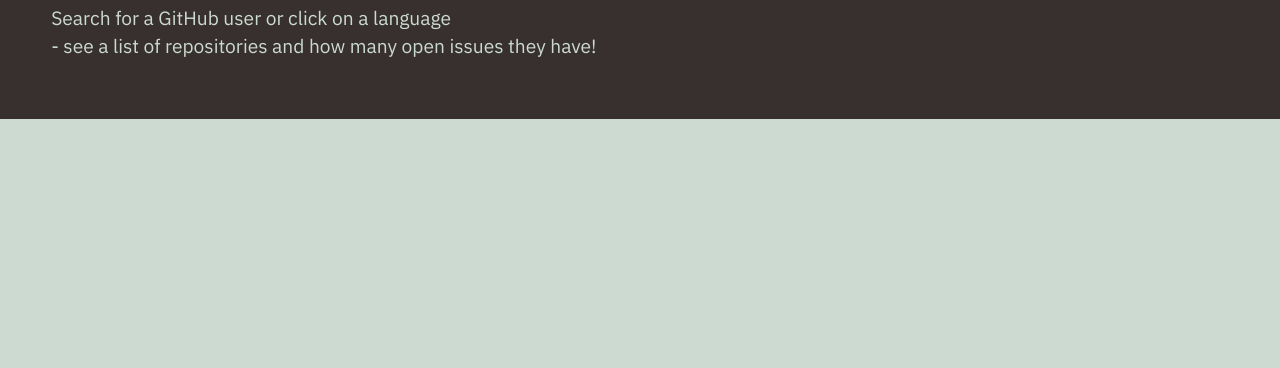
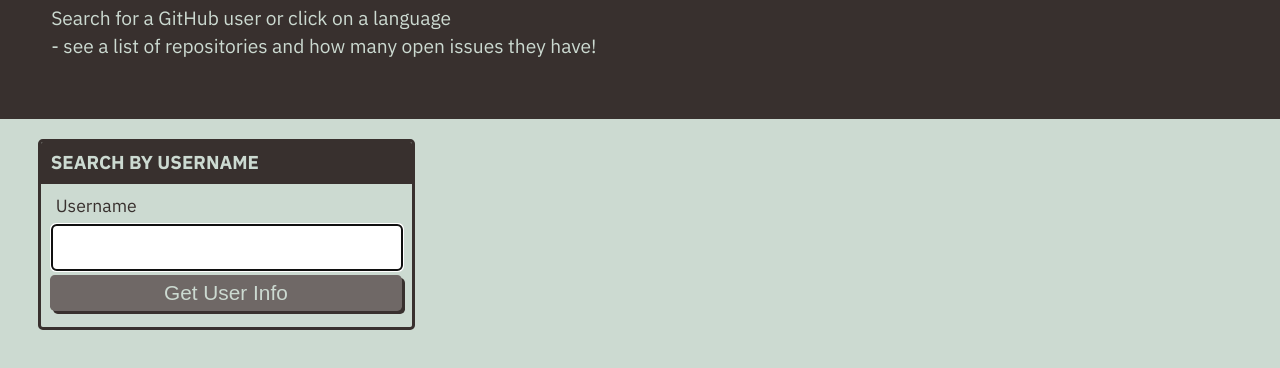
Before and after one commit to ladystephani/Open-source-work, a plain HTML site: page index.html in a window 1280 px wide. Shown: the part 114-482 px from the top of the page. Drawn offline with Linux system fonts and the light colour scheme; no server answers.

Commit message:
Add search form

```diff
--- a/assets/js/homepage.js
+++ b/assets/js/homepage.js
@@ -8,6 +8,5 @@ const getUserRepos = function(user) {
             console.log(data);
         })
     })
-    console.log("outside");
 };
 getUserRepos("ladystephani");// pass in localStorage value
--- a/index.html
+++ b/index.html
@@ -21,7 +21,20 @@
 
 
   <main class="flex-row justify-space-between">
+    <!-- Search box -->
+    <div class="col-12 col-md-4">
+      <div class="card">
+        <h3 class="card-header text-uppercase">Search by Username</h3>
+        <form id="user-form" class="card-body">
+          <label class="form-label" for="username">Username</label>
+          <input name="username" id="username" type="text" autofocus="true" class="form-input" />
+          <button type="submit" class="btn">Get User Info</button>
+        </form>
+      </div>
+    </div>
 
+    <!-- Results box -->
+    <div class="col-12 col-md-8"></div>
   </main>
 
   <script src="assets/js/homepage.js">
```
